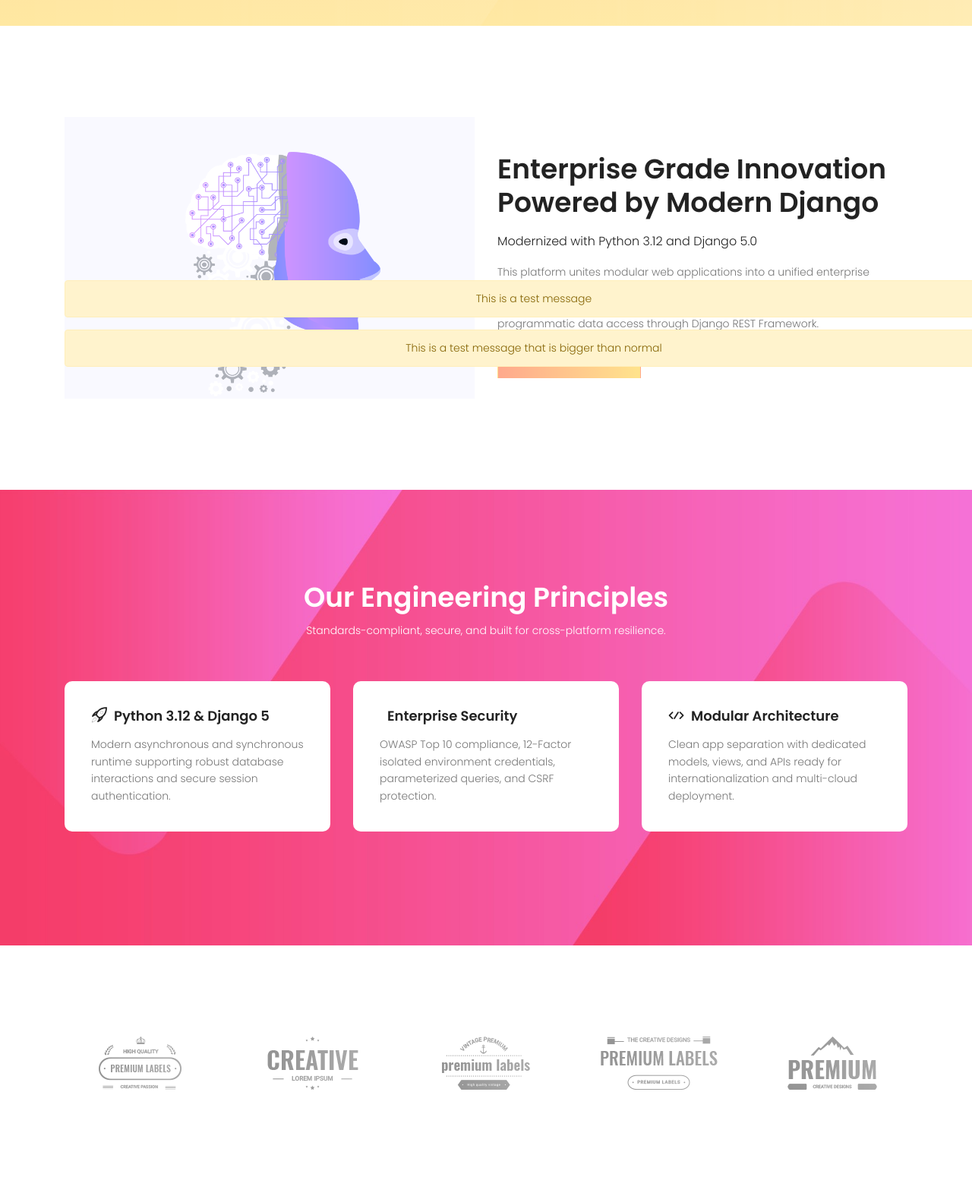
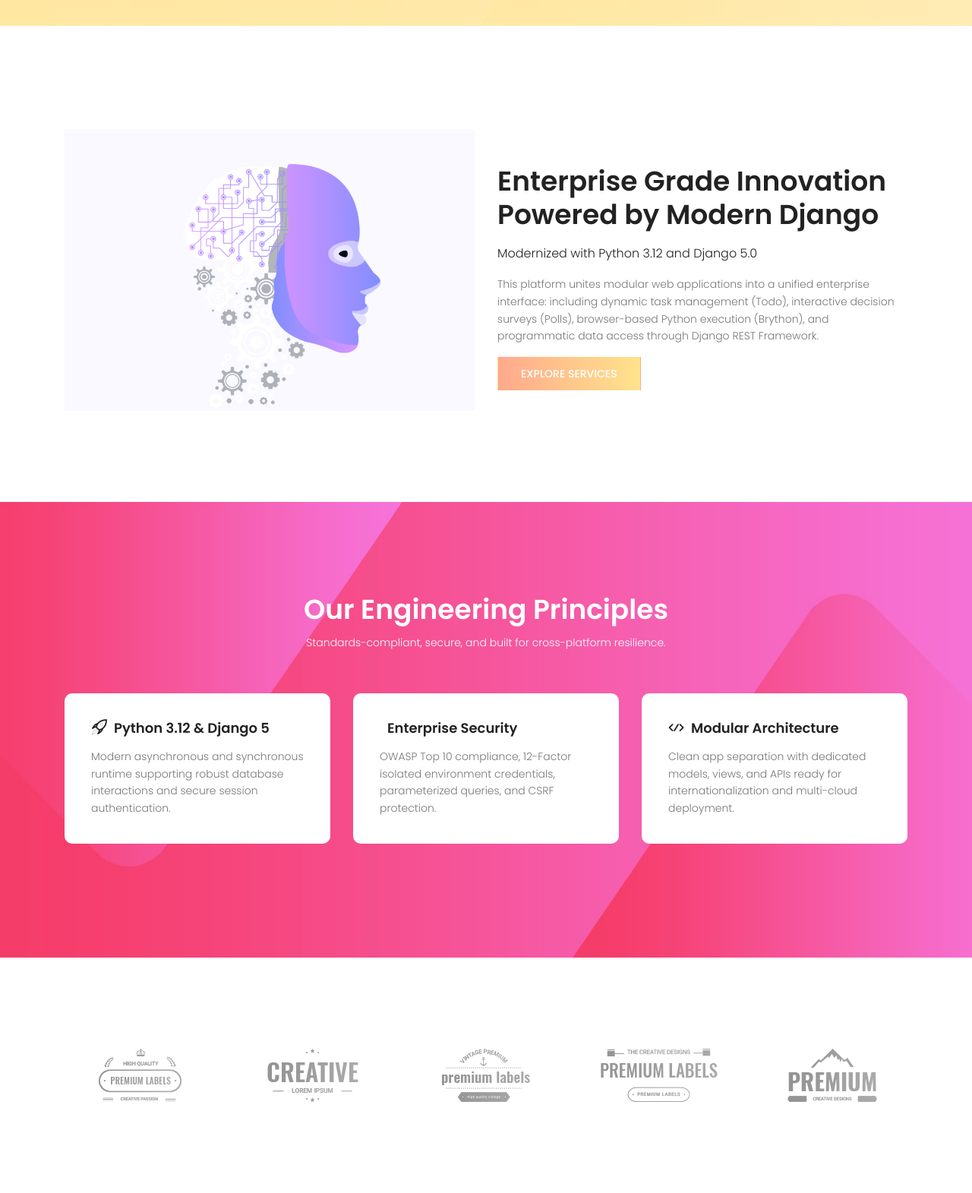
Before and after one commit to davtoh/enterprise-website, a Django app: page /about/ in a window 1280 px wide. Shown: the part 766-2337 px from the top of the page at 76% size. Before the commit the page ends 2201 px from the top, so only its background shows below. Run offline with Django 4.2, Linux system fonts and the light colour scheme; tables that the repository leaves empty hold one stand-in row (values such as "Sample post"); one stand-in notice (Sample message) is shown; some libraries are stand-ins or nearby versions.

Commit message:
fix: messages and use it

```diff
--- a/polls/views.py
+++ b/polls/views.py
@@ -6,6 +6,7 @@ from django.views import generic
 from django.utils import timezone
 from django.db.models import F  # https://docs.djangoproject.com/en/2.0/ref/models/expressions/#avoiding-race-conditions-using-f
 
+from django.contrib import messages
 from .models import Question, Choice
 
 
@@ -66,7 +67,8 @@ def vote(request, question_id):
     try:
         selected_choice = question.choice_set.get(pk=request.POST['choice'])
     except (KeyError, Choice.DoesNotExist):
-        # Redisplay the question voting form.
+        # Redisplay the question voting form with message
+        messages.warning(request, "Please select an option before submitting your vote.")
         return render(request, 'polls/detail.html', {
             'question': question,
             'error_message': "You didn't select a choice.",
@@ -77,6 +79,7 @@ def vote(request, question_id):
         selected_choice.votes = F('votes') + 1
         # reporter.refresh_from_db()  # if i was going to use the updated value
         selected_choice.save()
+        messages.success(request, f"Your vote for '{selected_choice.choice_text}' has been recorded!")
         # Always return an HttpResponseRedirect after successfully dealing
         # with POST data. This prevents data from being posted twice if a
         # user hits the Back button.
--- a/templates/partials/messages.html
+++ b/templates/partials/messages.html
@@ -1,29 +1,27 @@
 <script type="text/javascript">
-    // delete messages after certain time to not clutter pages
-    $(document).ready( function() {
-        $('.alert-wrapper-float').delay(10000).fadeOut();
+    // Auto-dismiss messages after 6 seconds
+    $(document).ready(function() {
+        $('.site-messages .alert').delay(6000).fadeOut('slow');
     });
 </script>
 
 <style>
-.alert-wrapper-float {
-    position:fixed !important;
-    z-index:999999 !important;
-    display: flex;
-    flex-direction: column;
-    justify-content: center;
-    /*align-items: center;*/
-    text-align: center;
-    min-height: 100vh;
-    width: 100%;
+/* Clean alert notification styles - no hacky !important or full-screen overlays */
+.site-messages {
+    margin-top: 1rem;
+    margin-bottom: 1rem;
+}
+.site-messages .alert {
+    box-shadow: 0 4px 12px rgba(0, 0, 0, 0.08);
+    border-radius: 6px;
+    margin-bottom: 0.75rem;
 }
 </style>
 
-
-{% comment %}
-<div class="alert-wrapper-float">
+{% if messages %}
+<div class="container site-messages">
     {% for message in messages %}
-  <div class="alert {{ message.tags }} alert-dismissible" role="alert">
+    <div class="alert {% if 'alert-' in message.tags %}{{ message.tags }}{% elif message.tags == 'error' %}alert-danger{% elif message.tags %}alert-{{ message.tags }}{% else %}alert-info{% endif %} alert-dismissible fade show" role="alert">
         <button type="button" class="close" data-dismiss="alert" aria-label="Close">
             <span aria-hidden="true">&times;</span>
         </button>
@@ -31,22 +29,4 @@
     </div>
     {% endfor %}
 </div>
-{% endcomment %}
-
-
-<div class="container">
-<div class="alert-wrapper-float">
-  <div class="alert alert-warning alert-dismissible" role="alert">
-    <button type="button" class="close" data-dismiss="alert" aria-label="Close">
-      <span aria-hidden="true">&times;</span>
-    </button>
-      This is a test message
-  </div>
-  <div class="alert alert-warning alert-dismissible" role="alert">
-    <button type="button" class="close" data-dismiss="alert" aria-label="Close">
-      <span aria-hidden="true">&times;</span>
-    </button>
-      This is a test message that is bigger than normal
-  </div>
-</div>
-</div>
+{% endif %}
```
Also changed, not shown: MIGRATION_LOG.md (+33 -0 lines), user_management/views.py (+33 -2 lines). Lines whose indentation alone changed are shown as unchanged.
